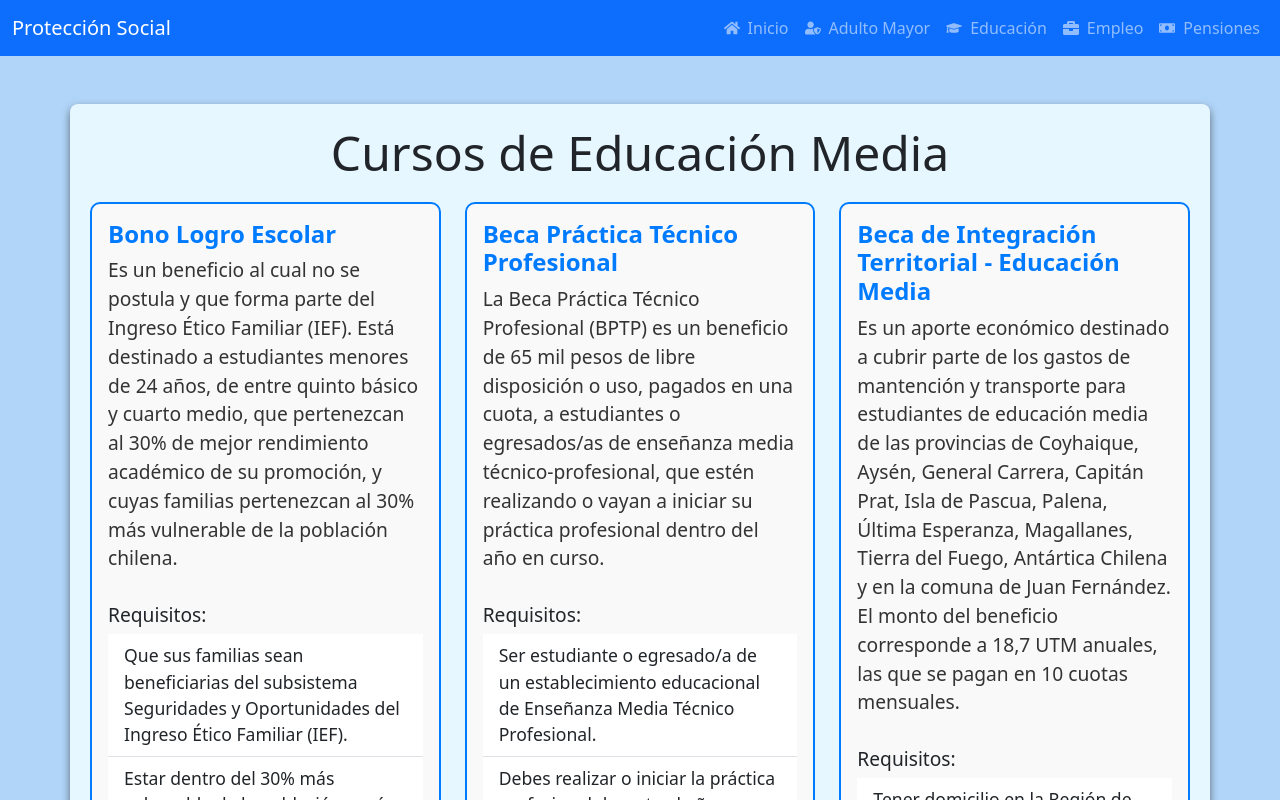
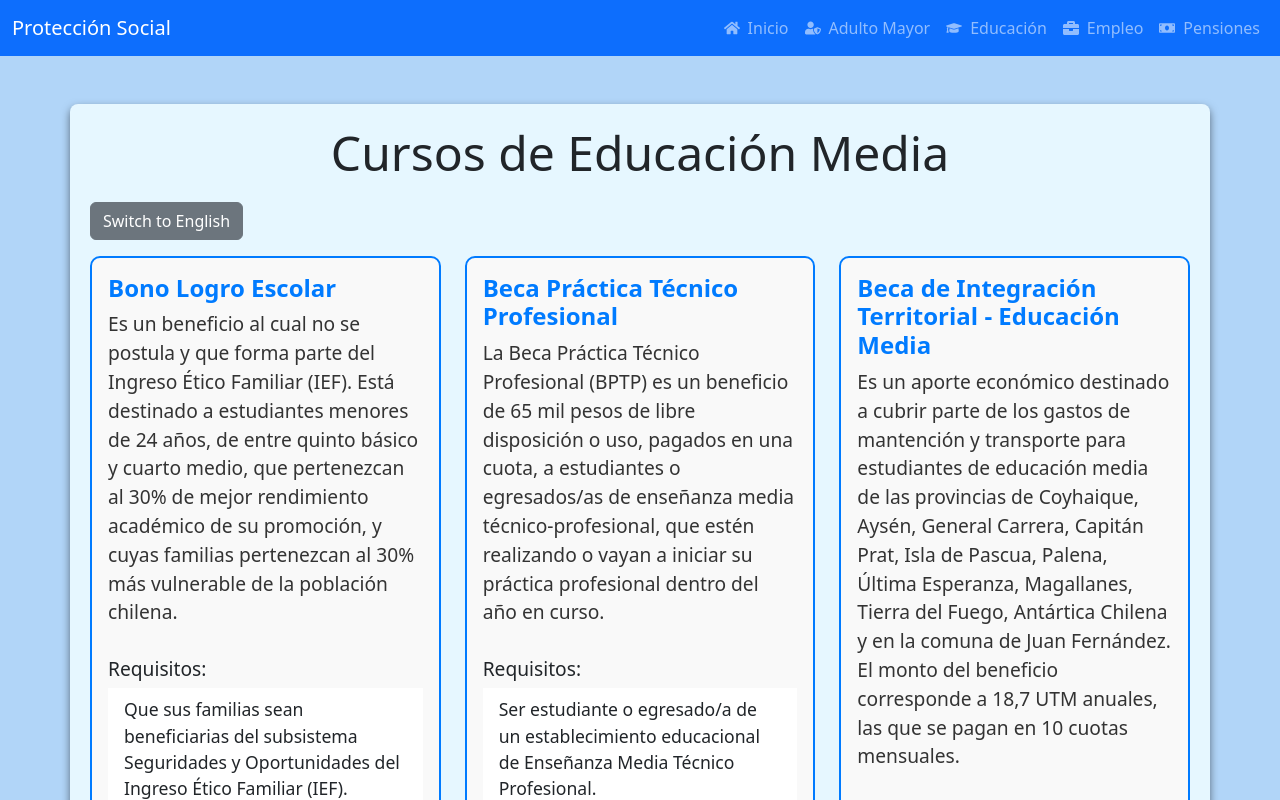
Before and after one commit to Francisco-delgad0/social, a React (Create React App) app: page /Educacion in a window 1280 px wide. Shown: the top 800 px of the page. Built offline with nearby package versions, Linux system fonts and the light colour scheme.

Commit message:
Agregado botones para cambiar idioma en las otras paginas (traducciones aún no disponibles) y funcionalidad de localstorage para almacenar el idioma preferido del usuario.

```diff
--- a/src/i18n.js
+++ b/src/i18n.js
@@ -4,15 +4,17 @@ import { initReactI18next } from 'react-i18next';
 import en from './locales/en/translation.json';
 import es from './locales/es/translation.json';
 
+const idiomaguardado = localStorage.getItem('idioma') || 'es';
+
 i18n.use(initReactI18next).init({
   resources: {
     en: { translation: en },
     es: { translation: es },
   },
-  lng: 'es', // Default language
+  lng: idiomaguardado,
   fallbackLng: 'en',
   interpolation: {
-    escapeValue: false, // React already protects from XSS
+    escapeValue: false,
   },
 });
 
--- a/src/locales/en/translation.json
+++ b/src/locales/en/translation.json
@@ -50,5 +50,6 @@
         "requisito1": "Must be 60 years of age or older.",
         "requisito2": "At the entrance of the park, reserve or monument you must show your identity card and you will be able to enter free of charge.",
         "requisito3": "You can review the reserves, parks and monuments that make up the System on CONAF's website."
-    }
+    },
+    "pensiones": ""
 }
--- a/src/locales/es/translation.json
+++ b/src/locales/es/translation.json
@@ -50,5 +50,12 @@
         "requisito1": "Debes tener 60 años o más.",
         "requisito2": "Al ingreso del parque, reserva o monumento debes mostrar tu cédula de identidad y podrás entrar de manera gratuita.",
         "requisito3": "Puedes revisar las reservas, parques y monumentos que integran el Sistema en el sitio web de la CONAF."
-    }
+    },
+    "pensiones": "",
+    "pension1": {},
+    "pension2": {},
+    "pension3": {},
+    "pension4": {},
+    "pension5": {},
+    "pension6": {}
   }
--- a/src/paginas/Adulto_mayor.js
+++ b/src/paginas/Adulto_mayor.js
@@ -7,7 +7,9 @@ const AdultoMayor = () => {
   const { t, i18n } = useTranslation();
 
   const toggleLanguage = () => {
-      i18n.changeLanguage(i18n.language === 'es' ? 'en' : 'es');
+      const newLanguage = i18n.language === 'es' ? 'en' : 'es';
+      i18n.changeLanguage(newLanguage);
+      localStorage.setItem('idioma', newLanguage)
   };
     const menuItems = [
         {
--- a/src/paginas/Educacion.js
+++ b/src/paginas/Educacion.js
@@ -1,9 +1,17 @@
 import React from 'react';
+import { useTranslation } from 'react-i18next';
 import Carta_Educacion from '../componentes/Carta_Educacion';
 import '../App.css';
 
 
 const Educacion = () => {
+  const { t, i18n } = useTranslation();
+
+  const toggleLanguage = () => {
+    const newLanguage = i18n.language === 'es' ? 'en' : 'es';
+    i18n.changeLanguage(newLanguage);
+    localStorage.setItem('idioma', newLanguage)
+};
     const cursos = [
         {
           id: 1,
@@ -91,6 +99,9 @@ const Educacion = () => {
       return (
         <div className="container educacion-bg mt-5">
             <h1 className="text-center">Cursos de Educación Media</h1>
+            <button onClick={toggleLanguage} className="btn btn-secondary mb-3">
+            {i18n.language === 'es' ? 'Switch to English' : 'Cambiar a Español'}
+          </button>
             <div className="row d-flex flex-wrap justify-content-center">
                 {cursos.map((curso) => (
                     <div className="col-12 col-sm-6 col-md-4 mb-4 d-flex justify-content-center" key={curso.id}>
--- a/src/paginas/Empleo.js
+++ b/src/paginas/Empleo.js
@@ -1,9 +1,17 @@
 import React from 'react';
+import { useTranslation } from 'react-i18next';
 import Carta_Empleo from '../componentes/Carta_Empleo';
 import '../App.css';
 
 
 const Empleo = () => {
+  const { t, i18n } = useTranslation();
+
+  const toggleLanguage = () => {
+    const newLanguage = i18n.language === 'es' ? 'en' : 'es';
+    i18n.changeLanguage(newLanguage);
+    localStorage.setItem('idioma', newLanguage)
+};
     const trabajos = [
         {
           id: 1,
@@ -64,6 +72,9 @@ const Empleo = () => {
       return (
         <div className="container beneficios-trabajador-bg mt-5">
             <h1 className="text-center">Beneficios para el Trabajador</h1>
+            <button onClick={toggleLanguage} className="btn btn-secondary mb-3">
+            {i18n.language === 'es' ? 'Switch to English' : 'Cambiar a Español'}
+          </button>
             <div className="row d-flex flex-wrap justify-content-center">
                 {trabajos.map((trabajo) => (
                     <div className="col-12 col-sm-6 col-md-4 mb-4 d-flex justify-content-center" key={trabajo.id}>
--- a/src/paginas/Pensiones.js
+++ b/src/paginas/Pensiones.js
@@ -1,9 +1,17 @@
 import React from 'react';
+import { useTranslation } from 'react-i18next';
 import Carta_Pensiones from '../componentes/Carta_Pensiones';
 import '../App.css';
 
 
 const Penciones = () => {
+  const { t, i18n } = useTranslation();
+
+  const toggleLanguage = () => {
+    const newLanguage = i18n.language === 'es' ? 'en' : 'es';
+    i18n.changeLanguage(newLanguage);
+    localStorage.setItem('idioma', newLanguage)
+};
     const retribuciones = [
         {
           id: 1,
@@ -102,6 +110,8 @@ const Penciones = () => {
       return (
         <div className="container benficios-bg mt-5">
             <h1 className="text-center">Pensiones para el ciudadano</h1>
+            <button onClick={toggleLanguage} className="btn btn-secondary mb-3">
+            {i18n.language === 'es' ? 'Switch to English' : 'Cambiar a Español'}</button>
             <div className="row d-flex flex-wrap justify-content-center">
                 {retribuciones.map((retribucion) => (
                     <div className="col-12 col-sm-6 col-md-4 mb-4 d-flex justify-content-center" key={retribucion.id}>
```
